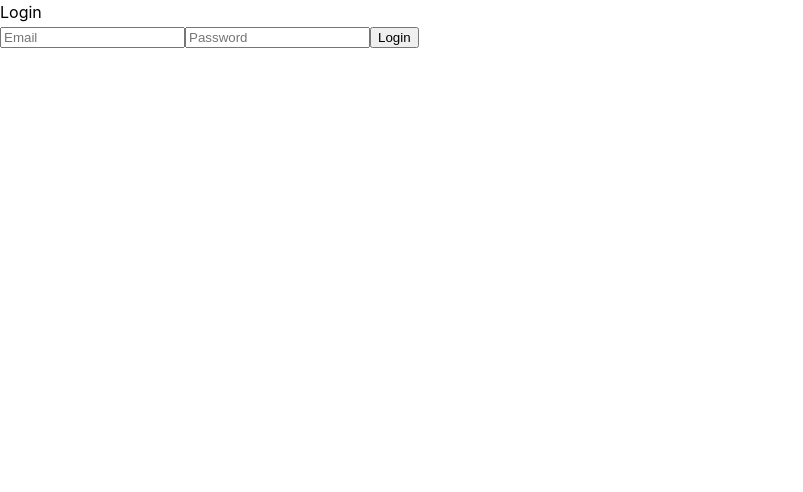
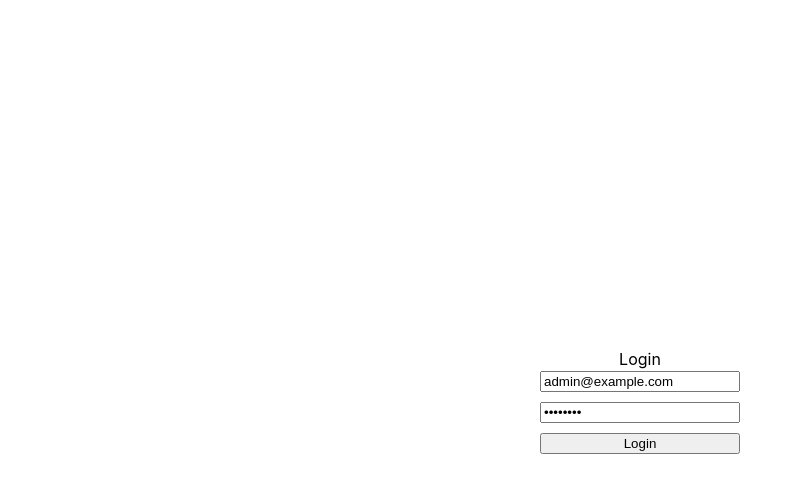
Before and after one commit to layerok/inter-frontend, a React (Vite) app: page / in a window 1280 px wide. Shown: the top 492 px of the page, without its empty margins (0-803 px from the left). Built offline with nearby package versions, Linux system fonts and the light colour scheme; what @intersog/js-sdk, axios-auth-refresh would draw is missing.

Commit message:
refactor

```diff
--- a/src/auth/views/LoginView.tsx
+++ b/src/auth/views/LoginView.tsx
@@ -6,8 +6,8 @@ import { ChangeEventHandler, FormEventHandler, useState } from "react";
 export const LoginView = () => {
   const navigate = useNavigate();
 
-  const [email, setEmail] = useState("");
-  const [password, setPassword] = useState("");
+  const [email, setEmail] = useState("admin@example.com");
+  const [password, setPassword] = useState("password");
 
   const { mutate: login } = useLogin();
 
@@ -36,10 +36,10 @@ export const LoginView = () => {
     );
   };
   return (
-    <div>
+    <div style={rootStyles}>
       <div>Login</div>
       <div>
-        <form onSubmit={handleSubmit}>
+        <form style={formStyles} onSubmit={handleSubmit}>
           <input
             value={email}
             type="email"
@@ -58,3 +58,18 @@ export const LoginView = () => {
     </div>
   );
 };
+
+const rootStyles = {
+  display: "flex",
+  flexDirection: "column",
+  alignItems: "center",
+  justifyContent: "center",
+  minHeight: "100vh",
+} as const;
+
+const formStyles = {
+  display: "flex",
+  width: 200,
+  flexDirection: "column",
+  gap: 10,
+} as const;
--- a/src/clients/apiClient.ts
+++ b/src/clients/apiClient.ts
@@ -37,14 +37,14 @@ const createClient = (): Client => {
     },
   );
 
-  const onUnauthenticated = () => {
-    // todo: emit user unauthenticated
-    return Promise.resolve();
-  };
-
-  createAuthRefreshInterceptor(apiClient, onUnauthenticated, {
-    statusCodes: [401],
-  });
+  // const onUnauthenticated = () => {
+  //   // todo: emit user unauthenticated
+  //   return Promise.resolve();
+  // };
+  //
+  // createAuthRefreshInterceptor(apiClient, onUnauthenticated, {
+  //   statusCodes: [401],
+  // });
 
   return apiClient;
 };
--- a/src/components/Table/Table.tsx
+++ b/src/components/Table/Table.tsx
@@ -14,7 +14,7 @@ export const Table = <RowModel extends ValidRowModel = ValidRowModel>({
   rows,
   onRowClick,
 }: {
-  columns: ColDef<RowModel>[];
+  columns: readonly ColDef<RowModel>[];
   rows: RowModel[];
   onRowClick?: (row: RowModel) => void;
 }) => {
--- a/src/modules/user/views/UserListView.tsx
+++ b/src/modules/user/views/UserListView.tsx
@@ -1,15 +1,31 @@
 import { useNavigate } from "react-router-dom";
 import { Button } from "src/components/Button/Button.tsx";
 import { userModule } from "src/modules/user/user.module.ts";
-import { Table } from "src/components/Table/Table.tsx";
+import { Table, ValidRowModel } from "src/components/Table/Table.tsx";
 import { useQuery } from "@tanstack/react-query";
 import { userQueries } from "src/modules/user/user.queries.ts";
 
+const columns = [
+  {
+    field: "id",
+    name: "ID",
+    width: 40,
+  },
+  {
+    field: "name",
+    name: "Name",
+    width: 150,
+  },
+  {
+    field: "email",
+    name: "Email",
+    width: 150,
+  },
+] as const;
+
 export function UserListRoute() {
   const navigate = useNavigate();
-  const { data: userData, isLoading } = useQuery({
-    ...userQueries.list({}),
-  });
+  const { data: userData, isLoading } = useQuery(userQueries.list({}));
 
   if (isLoading) {
     return "...loading";
@@ -21,50 +37,26 @@ export function UserListRoute() {
     email: resource.email,
   }));
 
-  console.log("user", userData);
+  const handleRowClick = (row: ValidRowModel) => {
+    navigate(userModule.routes.show.path.replace(":id", String(row.id)));
+  };
+
+  const goToCreatePage = () => {
+    navigate(userModule.routes.create.path);
+  };
 
   return (
     <div>
       <div>
-        <Button
-          onClick={() => {
-            navigate(userModule.routes.create.path);
-          }}
-        >
-          create new user
-        </Button>
+        <Button onClick={goToCreatePage}>create new user</Button>
       </div>
-      <div
-        style={{
-          marginTop: 10,
-        }}
-      >
-        <Table
-          onRowClick={(row) => {
-            navigate(
-              userModule.routes.show.path.replace(":id", String(row.id)),
-            );
-          }}
-          columns={[
-            {
-              field: "id",
-              name: "ID",
-              width: 40,
-            },
-            {
-              field: "name",
-              name: "Name",
-              width: 150,
-            },
-            {
-              field: "email",
-              name: "Email",
-              width: 150,
-            },
-          ]}
-          rows={rows}
-        />
+      <div style={tableContainerStyles}>
+        <Table onRowClick={handleRowClick} columns={columns} rows={rows} />
       </div>
     </div>
   );
 }
+
+const tableContainerStyles = {
+  marginTop: 10,
+};
--- a/src/router.tsx
+++ b/src/router.tsx
@@ -4,7 +4,7 @@ import { adminRoute } from "src/constants/routes.constants.ts";
 import { AdminLayout } from "src/components/AdminLayout/AdminLayout.tsx";
 import { LoginView } from "src/auth/views/LoginView.tsx";
 import { dashboard } from "src/dashboard/dashboard.route.tsx";
-import { loginRoute } from "src/auth/login.constants.ts";
+import { loginRoute } from "src/auth/auth.constants.ts";
 import { userModule } from "src/modules/user/user.module.ts";
 
 export const router = createBrowserRouter([
```
Also changed, not shown: src/auth/auth.constants.ts (renamed from src/auth/login.constants.ts).
